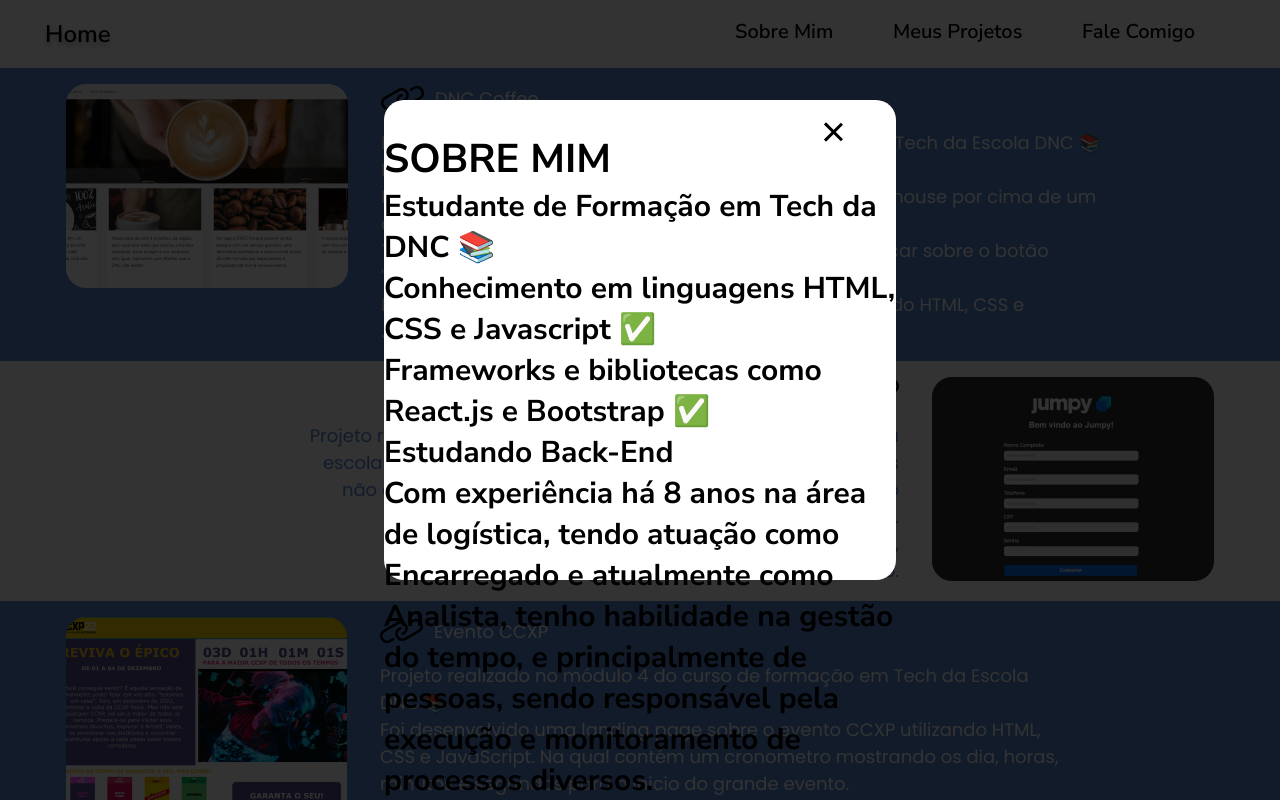
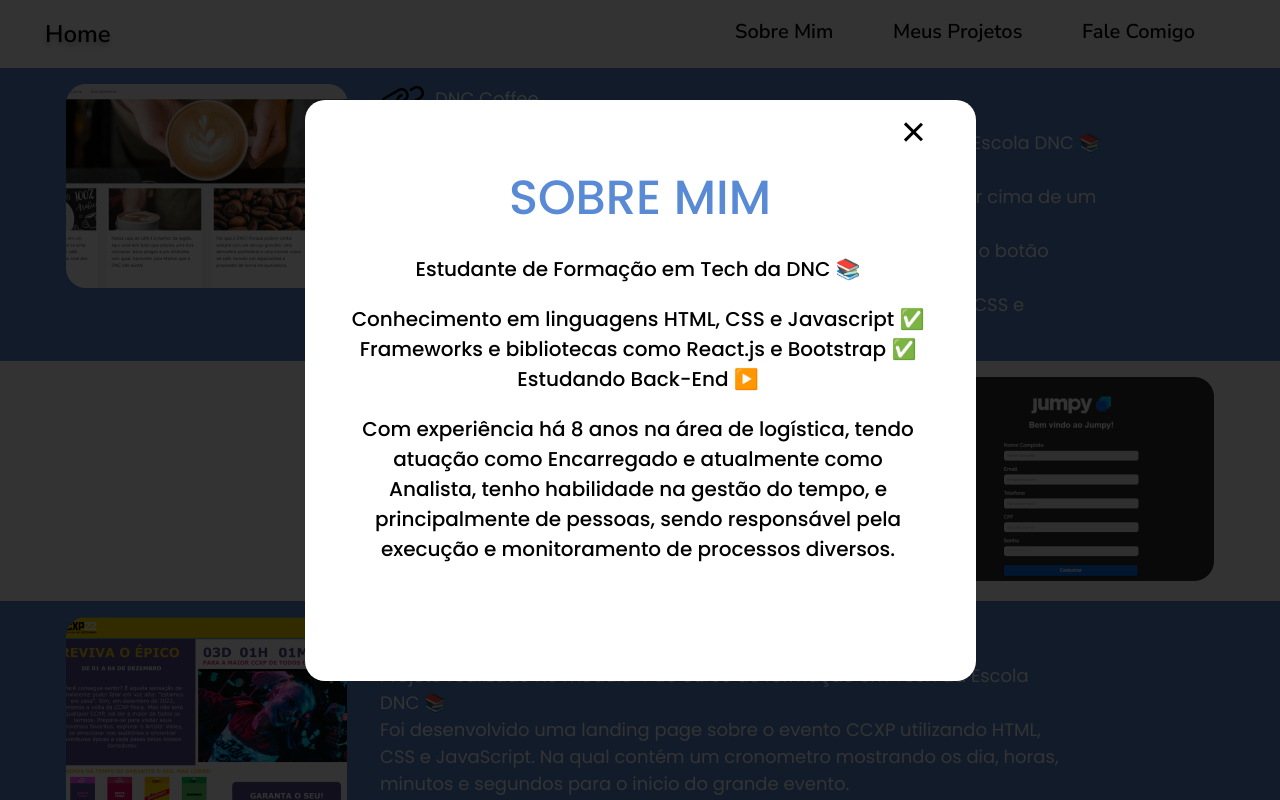
Before and after one commit to LeandroHelfer/portfolio-react-sass, a React (Vite) app: page /projects in a window 1280 px wide. Both pictures are taken after a click on the button "Sobre Mim". Shown: the top 800 px of the page. Built offline with nearby package versions, Linux system fonts and the light colour scheme.

Commit message:
Estilizando modal

```diff
--- a/src/components/modal/index.scss
+++ b/src/components/modal/index.scss
@@ -1,6 +1,6 @@
 .modal {
     width: 100%;
-    height: 200vh;
+    height: 130vh;
     position: absolute;
     top: 0;
     left: 0;
@@ -13,8 +13,8 @@
     .container {
         background-color: white;
         color: black;
-        width: 40%;
-        height: 30%;
+        width: 671px;
+        height: 581px;
         border-radius: 20px;
 
         .close {
@@ -38,12 +38,41 @@
                 height: 24px;
                 background-color: black;
             }
+
             &::before {
                 transform: rotate(45deg);
             }
+
             &::after {
                 transform: rotate(-45deg);
             }
         }
+
+        .content {
+            text-align: center;
+            padding-top: 30px;
+
+            &__h1 {
+                font-family: 'Poppins';
+                font-style: normal;
+                font-weight: 500;
+                font-size: 48px;
+                line-height: 72px;
+                color: #598AD5;
+                padding-bottom: 20px;
+            }
+
+            &__h2 {
+                font-family: 'Poppins';
+                font-style: normal;
+                font-weight: 500;
+                font-size: 20px;
+                line-height: 30px;
+                padding-bottom: 20px;
+                padding-left: 45px;
+                padding-right: 49px;
+                color: #000000;
+            }
+        }
     }
 }
--- a/src/components/modal/modal.jsx
+++ b/src/components/modal/modal.jsx
@@ -12,18 +12,18 @@
             <div className='container'>
                 <button className='close' onClick={onClose} />
                 <div className='content'>
-                    <h1>
+                    <h1 className='content__h1'>
                         SOBRE MIM
                     </h1>
-                    <h2>
+                    <h2 className='content__h2'>
                         Estudante de Formação em Tech da DNC 📚
                     </h2>
-                    <h2>
+                    <h2 className='content__h2'>
                         Conhecimento em linguagens HTML, CSS e Javascript ✅️<br />
                         Frameworks e bibliotecas como React.js e Bootstrap ✅<br />
-                        Estudando Back-End
+                        Estudando Back-End ▶️
                     </h2>
-                    <h2>
+                    <h2 className='content__h2'>
                     Com experiência há 8 anos na área de logística,
                     tendo atuação como Encarregado
                     e atualmente como Analista,
```
